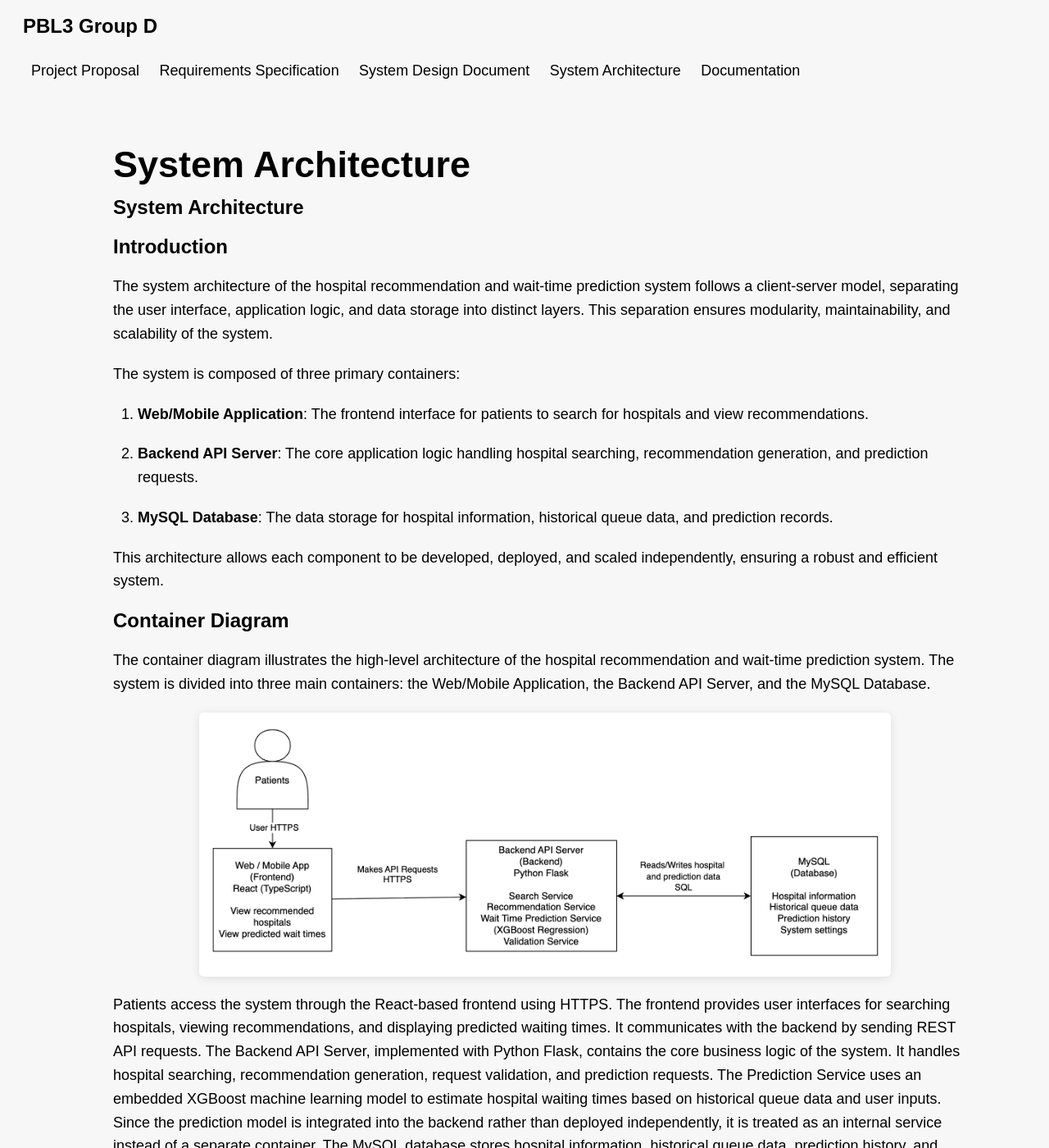
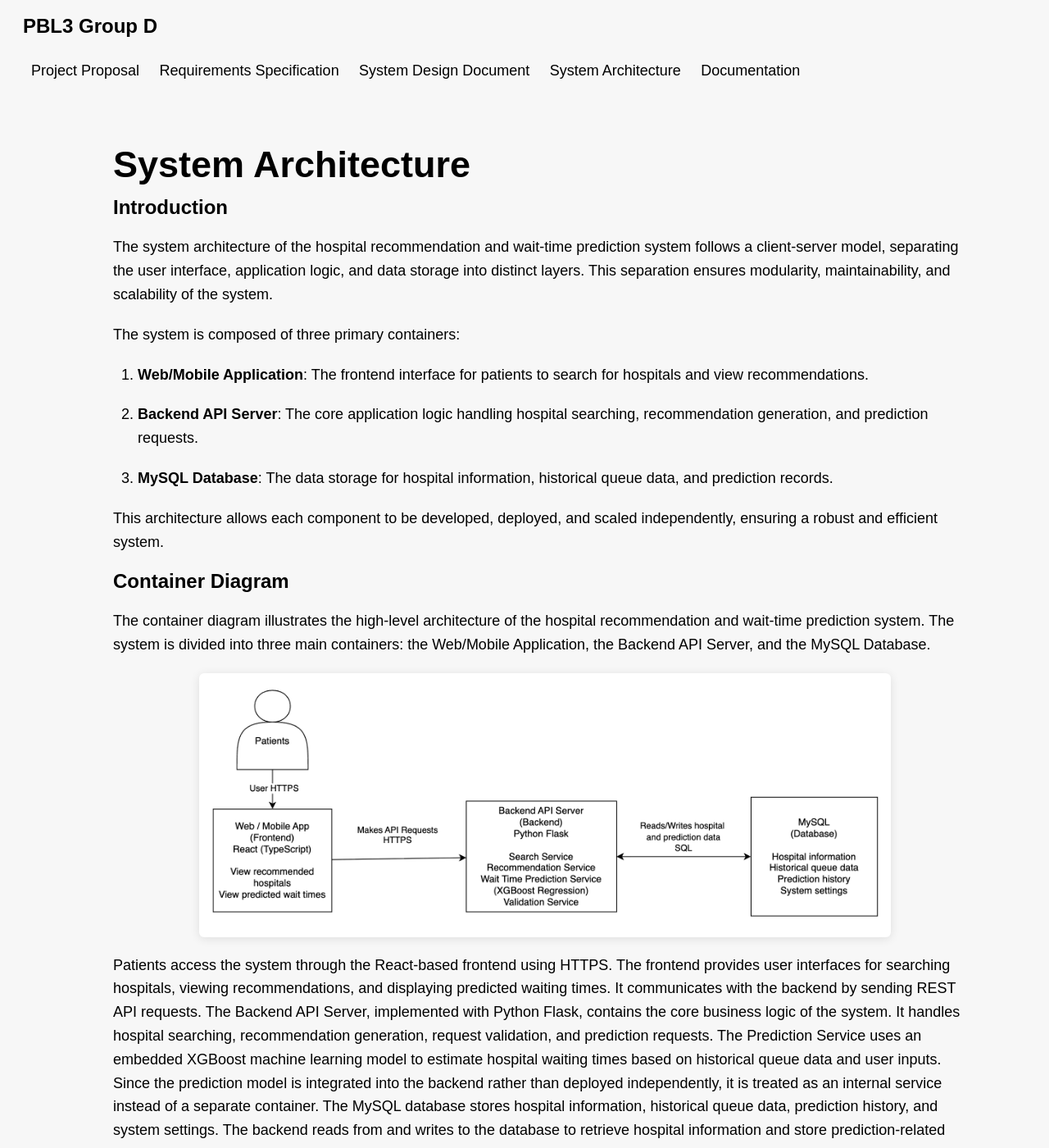
Before and after one commit to daitera1/PBL3-Group-D, a Jekyll site: the page built from _posts/2026-04-28-system-architecture.md, in a window 1280 px wide and 1400 px high. Shown: the whole window at 82% size. Built offline with Jekyll 4.4.1, drawn with Linux system fonts in a browser that asks for light colours; some of the changed text lies outside the part shown.

```diff
--- a/_posts/2026-04-28-system-architecture.md
+++ b/_posts/2026-04-28-system-architecture.md
@@ -4,8 +4,6 @@
 date: 2026-04-28
 permalink: /posts/system-architecture/
 ---
-
-## System Architecture
 
 
 ## Introduction
```
Also changed, not shown: other parts of _posts/2026-04-28-system-architecture.md (+3 -0 lines), 1 other file.
